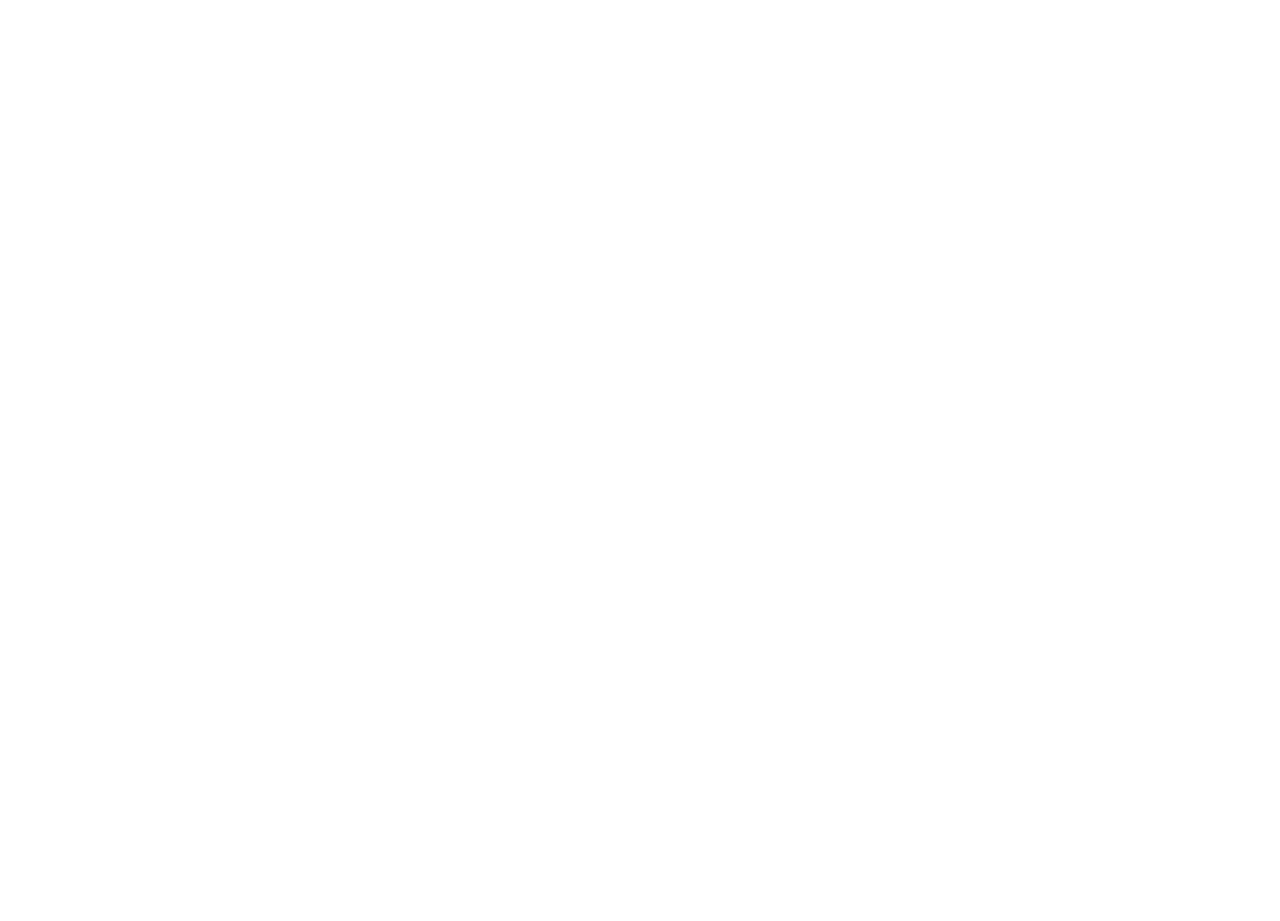
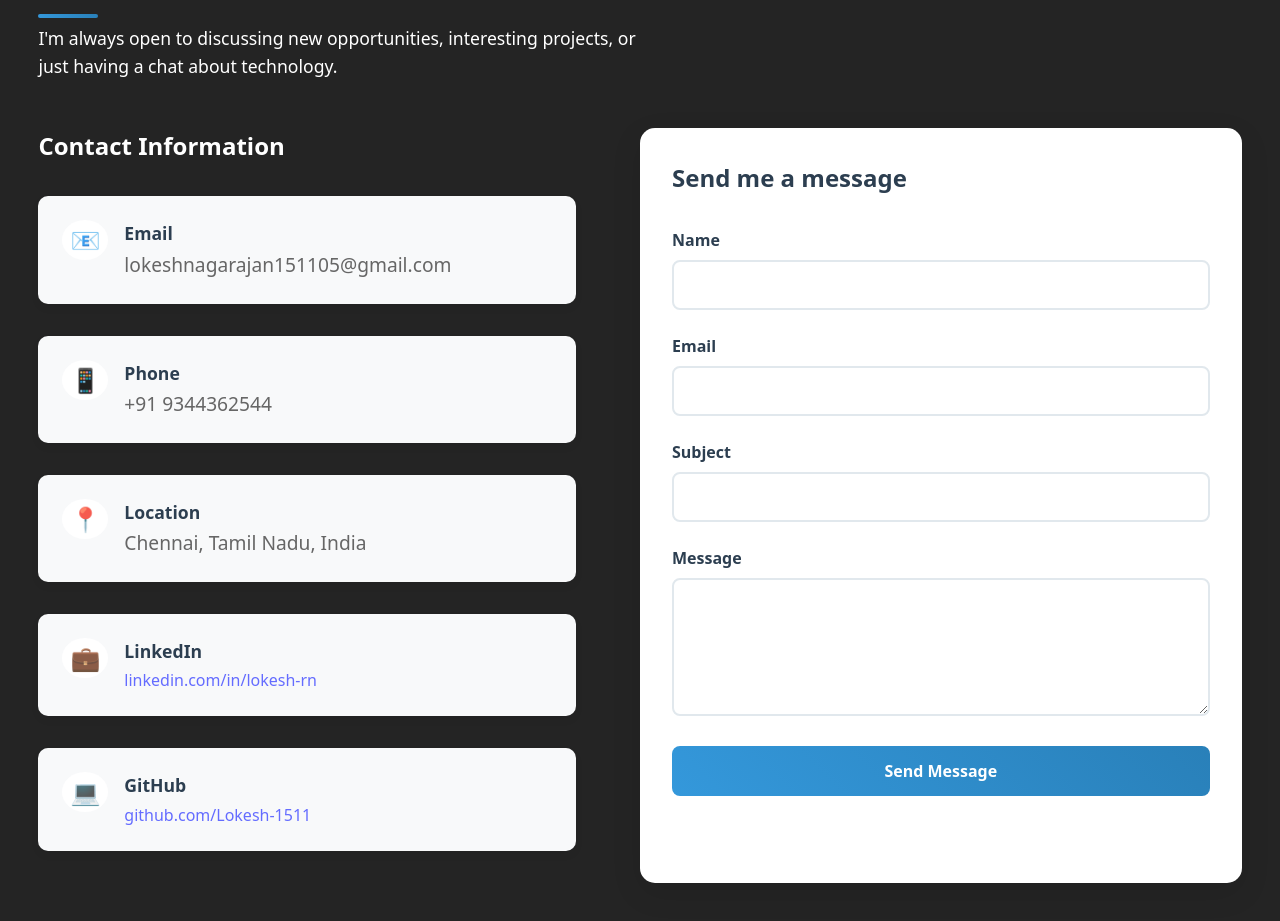
Before and after one commit to Lokesh-1511/Portfolio, a React (Vite) app in the folder portfolio/: page / in a window 1280 px wide. Shown: the part 2300-3221 px from the top of the page. Before the commit the page ends 2249 px from the top, so only its background shows below. Built offline with nearby package versions, Linux system fonts and the light colour scheme.

Commit message:
made contact page

```diff
--- a/portfolio/src/components/Contact/Contact.css
+++ b/portfolio/src/components/Contact/Contact.css
@@ -0,0 +1,170 @@
+.contact-container {
+  margin-left: 0;
+  padding: 3%;
+  max-width: 100%;
+}
+
+.contact-title {
+  font-size: 2.5rem;
+  font-weight: 700;
+  color:white;
+  margin-bottom: 1rem;
+  position: relative;
+}
+
+.contact-title::after {
+  content: '';
+  position: absolute;
+  bottom: -10px;
+  left: 0;
+  width: 60px;
+  height: 4px;
+  background: linear-gradient(45deg, #3498db, #2980b9);
+  border-radius: 2px;
+}
+.contact-info-title {
+  font-size: 1.5rem;
+  color:white;
+  margin-bottom: 2rem;
+}
+.contact-description {
+  font-size: 1.1rem;
+  color: white;
+  margin-bottom: 3rem;
+  line-height: 1.6;
+  max-width: 600px;
+}
+
+.contact-content {
+  display: flex;
+  flex-direction: column;
+  gap: 3rem;
+}
+
+@media (min-width: 768px) {
+  .contact-content {
+    flex-direction: row;
+    gap: 4rem;
+  }
+}
+
+.contact-info {
+  flex: 1;
+}
+
+.contact-info h3 {
+  font-size: 1.5rem;
+  color: white;
+  margin-bottom: 2rem;
+}
+
+.contact-item {
+  display: flex;
+  align-items: flex-start;
+  gap: 1rem;
+  margin-bottom: 2rem;
+  padding: 1.5rem;
+  background-color: #f8f9fa;
+  border-radius: 10px;
+  box-shadow: 0 4px 8px rgba(0, 0, 0, 0.05);
+  transition: transform 0.3s ease, box-shadow 0.3s ease;
+}
+
+.contact-item:hover {
+  transform: translateY(-2px);
+  box-shadow: 0 8px 16px rgba(0, 0, 0, 0.1);
+}
+
+.contact-icon {
+  font-size: 1.5rem;
+  background: white;
+  padding: 0.5rem;
+  border-radius: 50%;
+  display: flex;
+  align-items: center;
+  justify-content: center;
+  min-width: 40px;
+  height: 40px;
+}
+
+.contact-item strong {
+  color: #2c3e50;
+  font-size: 1.1rem;
+  margin-bottom: 0.25rem;
+  display: block;
+}
+
+.contact-item p {
+  color: #666;
+  margin: 0;
+}
+
+.contact-form {
+  flex: 1;
+  background-color: #ffffff;
+  padding: 2rem;
+  border-radius: 15px;
+  box-shadow: 0 10px 30px rgba(0, 0, 0, 0.1);
+}
+
+.contact-form h3 {
+  font-size: 1.5rem;
+  color: #2c3e50;
+  margin-bottom: 2rem;
+}
+
+.form-group {
+  margin-bottom: 1.5rem;
+}
+
+.form-group label {
+  display: block;
+  margin-bottom: 0.5rem;
+  color: #2c3e50;
+  font-weight: 600;
+}
+
+.form-group input,
+.form-group textarea {
+  width: 100%;
+  padding: 12px 16px;
+  border: 2px solid #e1e8ed;
+  border-radius: 8px;
+  font-size: 1rem;
+  transition: border-color 0.3s ease, box-shadow 0.3s ease;
+  font-family: inherit;
+}
+
+.form-group input:focus,
+.form-group textarea:focus {
+  outline: none;
+  border-color: #3498db;
+  box-shadow: 0 0 0 3px rgba(52, 152, 219, 0.1);
+}
+
+.form-group textarea {
+  resize: vertical;
+  min-height: 120px;
+}
+
+.submit-btn {
+  background: linear-gradient(45deg, #3498db, #2980b9);
+  color: white;
+  border: none;
+  padding: 14px 30px;
+  border-radius: 8px;
+  font-size: 1rem;
+  font-weight: 600;
+  cursor: pointer;
+  transition: transform 0.3s ease, box-shadow 0.3s ease;
+  width: 100%;
+}
+
+.submit-btn:hover {
+  transform: translateY(-2px);
+  box-shadow: 0 8px 20px rgba(52, 152, 219, 0.3);
+}
+
+.submit-btn:active {
+  transform: translateY(0);
+}
--- a/portfolio/src/components/Contact/Contact.jsx
+++ b/portfolio/src/components/Contact/Contact.jsx
@@ -3,8 +3,73 @@
 
 function Contact() {
   return (
-    <div id="contact">
+    <div id="contact" className="contact-container">
+      <h2 className="contact-title">Get In Touch</h2>
+      <p className="contact-description">
+        I'm always open to discussing new opportunities, interesting projects, or just having a chat about technology.
+      </p>
 
+      <div className="contact-content">
+        <div className="contact-info">
+          <h3 className='contact-info-title'>Contact Information</h3>
+          <div className="contact-item">
+            <span className="contact-icon">📧</span>
+            <div>
+              <strong>Email</strong>
+              <p>lokeshnagarajan151105@gmail.com</p>
+            </div>
+          </div>
+          <div className="contact-item">
+            <span className="contact-icon">📱</span>
+            <div>
+              <strong>Phone</strong>
+              <p>+91 9344362544</p>
+            </div>
+          </div>
+          <div className="contact-item">
+            <span className="contact-icon">📍</span>
+            <div>
+              <strong>Location</strong>
+              <p>Chennai, Tamil Nadu, India</p>
+            </div>
+          </div>
+          <div className="contact-item">
+            <span className="contact-icon">💼</span>
+            <div>
+              <strong>LinkedIn</strong>
+              <a href="https://linkedin.com/in/lokesh-rn" target="_blank" rel="noopener noreferrer">linkedin.com/in/lokesh-rn</a>
+            </div>
+          </div>
+          <div className="contact-item">
+            <span className="contact-icon">💻</span>
+            <div>
+              <strong>GitHub</strong>
+              <a href="https://github.com/Lokesh-1511" target="_blank" rel="noopener noreferrer">github.com/Lokesh-1511</a>
+            </div>
+          </div>
+        </div>
+
+        <form className="contact-form">
+          <h3>Send me a message</h3>
+          <div className="form-group">
+            <label htmlFor="name">Name</label>
+            <input type="text" id="name" name="name" required />
+          </div>
+          <div className="form-group">
+            <label htmlFor="email">Email</label>
+            <input type="email" id="email" name="email" required />
+          </div>
+          <div className="form-group">
+            <label htmlFor="subject">Subject</label>
+            <input type="text" id="subject" name="subject" required />
+          </div>
+          <div className="form-group">
+            <label htmlFor="message">Message</label>
+            <textarea id="message" name="message" rows="5" required></textarea>
+          </div>
+          <button type="submit" className="submit-btn">Send Message</button>
+        </form>
+      </div>
     </div>
   )
 }
--- a/portfolio/src/components/Education/Education.jsx
+++ b/portfolio/src/components/Education/Education.jsx
@@ -5,18 +5,18 @@
     <div id="education" className="education-container">
         <h2 id="title">Education</h2>
         <div className="education-content">
-          <p className="education">
+          <div className="education">
             <h3>Bachelor of Engineering in Computer Science</h3>
             <p>Madras Institute of Technology campus, Anna University, Chennai, TamilNadu</p>
             <p>2023 – 2027 (Expected)</p>
             <p>CGPA: 8.3 / 10</p>
-          </p>
-          <p className="education">
+          </div>
+          <div className="education">
             <h3>Higher Secondary (12th Grade)</h3>
             <p>Bharathi Vidya Bhavan, Erode,TamilNadu</p>
             <p>2022 – 2023</p>
             <p>Percentage: 97%</p>
-          </p>
+          </div>
         </div>
     </div>
   )
```
